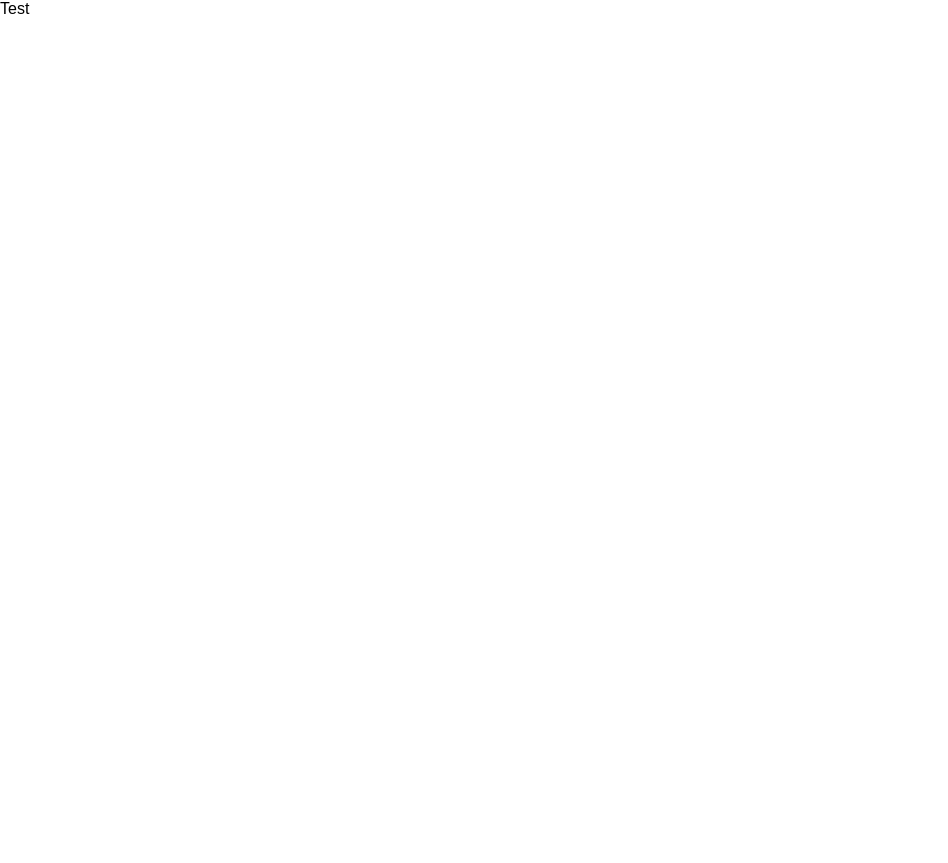
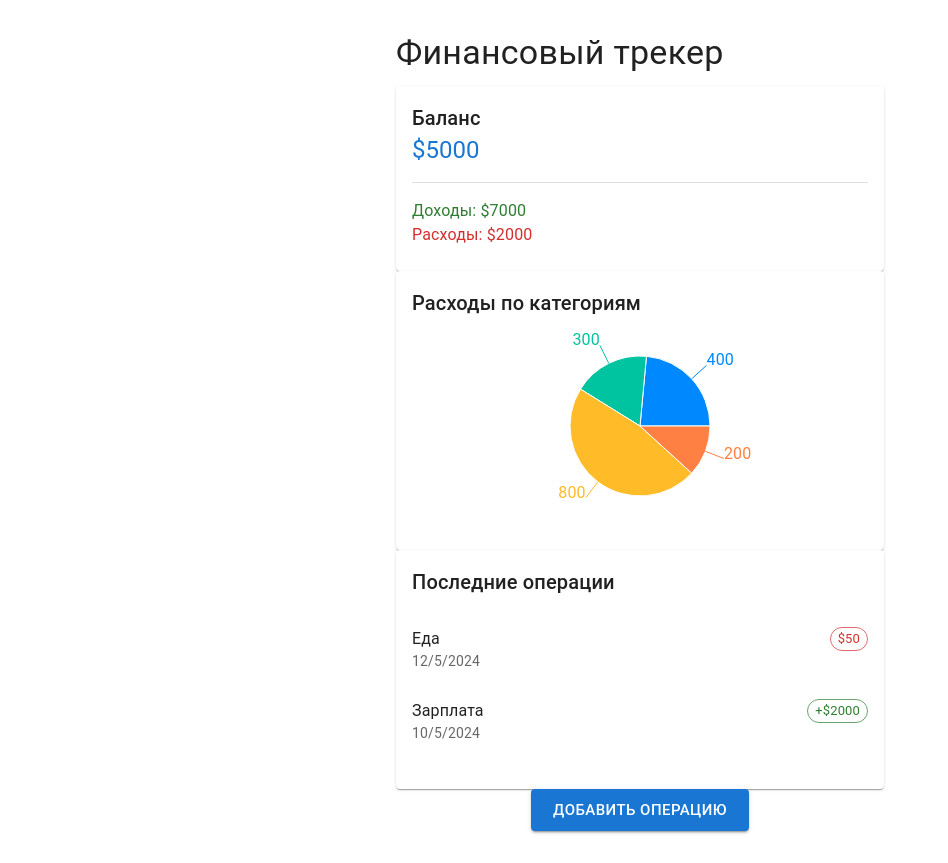
Before and after one commit to Top4ik228-Akey-Ivan/Finance-app, a React (Vite) app: page / in a window 1280 px wide. Shown: the whole page, without its empty margins (0-948 px from the left). Before the commit the page ends 800 px from the top, so only its background shows below. Built offline with nearby package versions, Linux system fonts and the light colour scheme.

Commit message:
Dashbord (#1)
* add dashboard

* add types

```diff
--- a/src/App.tsx
+++ b/src/App.tsx
@@ -1,9 +1,12 @@
-function App() {
+import { Container } from '@mui/material';
+import Dashboard from './pages/dashboardPage/DashboardPage';
+
+const App = () => {
     return (
-        <>
-            <div>Test</div>
-        </>
+        <Container maxWidth='sm'>
+            <Dashboard/>
+        </Container>
     );
-}
+};
 
 export default App;
--- /dev/null
+++ b/src/components/balance/Balance.tsx
@@ -0,0 +1,27 @@
+import { Card, CardContent, Divider, Typography } from '@mui/material';
+import React from 'react';
+
+const Balance: React.FC = () => {
+
+    const balance: number = 5000;
+    const income: number = 7000;
+    const expenses: number = 2000;
+
+    return (
+        <Card>
+            <CardContent>
+                <Typography variant="h6">Баланс</Typography>
+                <Typography variant="h5" color="primary">
+                    ${balance}
+                </Typography>
+                <Divider sx={{ my: 2 }} />
+                <Typography variant="body1" color='success'>Доходы: ${income}</Typography>
+                <Typography variant="body1" color="error">
+                    Расходы: ${expenses}
+                </Typography>
+            </CardContent>
+        </Card>
+    );
+};
+
+export default Balance;
--- /dev/null
+++ b/src/components/diagram/Diagram.tsx
@@ -0,0 +1,46 @@
+import { Card, CardContent, Typography } from '@mui/material';
+import { Cell, Pie, PieChart, ResponsiveContainer, Tooltip } from 'recharts';
+import { IPieData } from '../../types';
+import React from 'react';
+
+const Diagram: React.FC = () => {
+
+    const pieData: IPieData[] = [
+        { name: 'Еда', value: 400 },
+        { name: 'Транспорт', value: 300 },
+        { name: 'Жильё', value: 800 },
+        { name: 'Развлечения', value: 200 },
+    ];
+
+    const COLORS: string[] = ['#0088FE', '#00C49F', '#FFBB28', '#FF8042'];
+
+    return (
+        <Card sx={{ height: '100%' }}>
+            <CardContent>
+                <Typography variant="h6" gutterBottom>
+                    Расходы по категориям
+                </Typography>
+                <ResponsiveContainer width="100%" height={200}>
+                    <PieChart>
+                        <Pie
+                            data={pieData}
+                            dataKey="value"
+                            nameKey="name"
+                            cx="50%"
+                            cy="50%"
+                            outerRadius={70}
+                            label
+                        >
+                            {pieData.map((_, index) => (
+                                <Cell key={`cell-${index}`} fill={COLORS[index % COLORS.length]} />
+                            ))}
+                        </Pie>
+                        <Tooltip/>
+                    </PieChart>
+                </ResponsiveContainer>
+            </CardContent>
+        </Card>
+    );
+};
+
+export default Diagram;
--- /dev/null
+++ b/src/components/lastTransactions/lastTransactions.tsx
@@ -0,0 +1,55 @@
+import {
+    Box,
+    Card,
+    CardContent,
+    Chip,
+    List,
+    ListItem,
+    ListItemText,
+    Typography,
+} from '@mui/material';
+import React from 'react';
+import { ILastTransaction } from '../../types';
+
+const LastTransaction: React.FC = () => {
+    const transactions: ILastTransaction[] = [
+        { title: 'Еда', amount: -50, date: new Date('12.05.2024') },
+        { title: 'Зарплата', amount: 2000, date: new Date('10.05.2024') },
+    ];
+
+    return (
+        <Card>
+            <CardContent>
+                <Typography variant="h6" gutterBottom>
+                    Последние операции
+                </Typography>
+                <List>
+                    {transactions.map((tx, idx) => (
+                        <ListItem key={idx} disableGutters>
+                            <ListItemText
+                                primary={
+                                    <Box display="flex" justifyContent="space-between" alignItems="center">
+                                        <Typography variant="body1">{tx.title}</Typography>
+                                        <Chip
+                                            label={`${tx.amount > 0 ? '+' : ''}$${Math.abs(tx.amount)}`}
+                                            color={tx.amount > 0 ? 'success' : 'error'}
+                                            variant="outlined"
+                                            size="small"
+                                        />
+                                    </Box>
+                                }
+                                secondary={
+                                    <Typography variant="body2" color="text.secondary">
+                                        {tx.date.toLocaleDateString()}
+                                    </Typography>
+                                }
+                            />
+                        </ListItem>
+                    ))}
+                </List>
+            </CardContent>
+        </Card>
+    );
+};
+
+export default LastTransaction;
--- a/src/main.tsx
+++ b/src/main.tsx
@@ -1,10 +1,19 @@
-import { StrictMode } from 'react';
-import { createRoot } from 'react-dom/client';
-import './index.css';
-import App from './App.tsx';
+import React from 'react';
+import ReactDOM from 'react-dom/client';
+import App from './App';
+import { createTheme, ThemeProvider, CssBaseline } from '@mui/material';
 
-createRoot(document.getElementById('root')!).render(
-    <StrictMode>
-        <App />
-    </StrictMode>
+const darkTheme = createTheme({
+    palette: {
+        mode: 'light',
+    },
+});
+
+ReactDOM.createRoot(document.getElementById('root')!).render(
+    <React.StrictMode>
+        <ThemeProvider theme={darkTheme}>
+            <CssBaseline />
+            <App />
+        </ThemeProvider>
+    </React.StrictMode>
 );
--- /dev/null
+++ b/src/pages/dashboardPage/DashboardPage.tsx
@@ -0,0 +1,33 @@
+import { Box, Typography, Button} from '@mui/material';
+import Balance from '../../components/balance/Balance';
+import Diagram from '../../components/diagram/Diagram';
+import LastTransaction from '../../components/lastTransactions/lastTransactions';
+import React from 'react';
+
+;
+
+const Dashboard: React.FC = () => {
+    return (
+        <Box sx={{ p: 4 }}>
+            <Typography variant="h4" gutterBottom>
+                Финансовый трекер
+            </Typography>
+
+            {/* Доходы/Расходы */}
+            <Balance />
+            {/* Круговая диаграмма */}
+            <Diagram />
+            {/* Последние операции */}
+            <LastTransaction/>
+            {/* Кнопка добавления */}
+
+            <Box textAlign="center">
+                <Button variant="contained" size="large">
+                    Добавить операцию
+                </Button>
+            </Box>
+        </Box>
+    );
+};
+
+export default Dashboard;
--- /dev/null
+++ b/src/types.ts
@@ -0,0 +1,10 @@
+export interface IPieData{
+    name: string;
+    value: number;
+}
+
+export interface ILastTransaction {
+    title: string;
+    amount: number;
+    date: Date;
+}
```
Also changed, not shown: package.json (+4 -4 lines), 1 other file (tests, documents, lock files or other folders).
